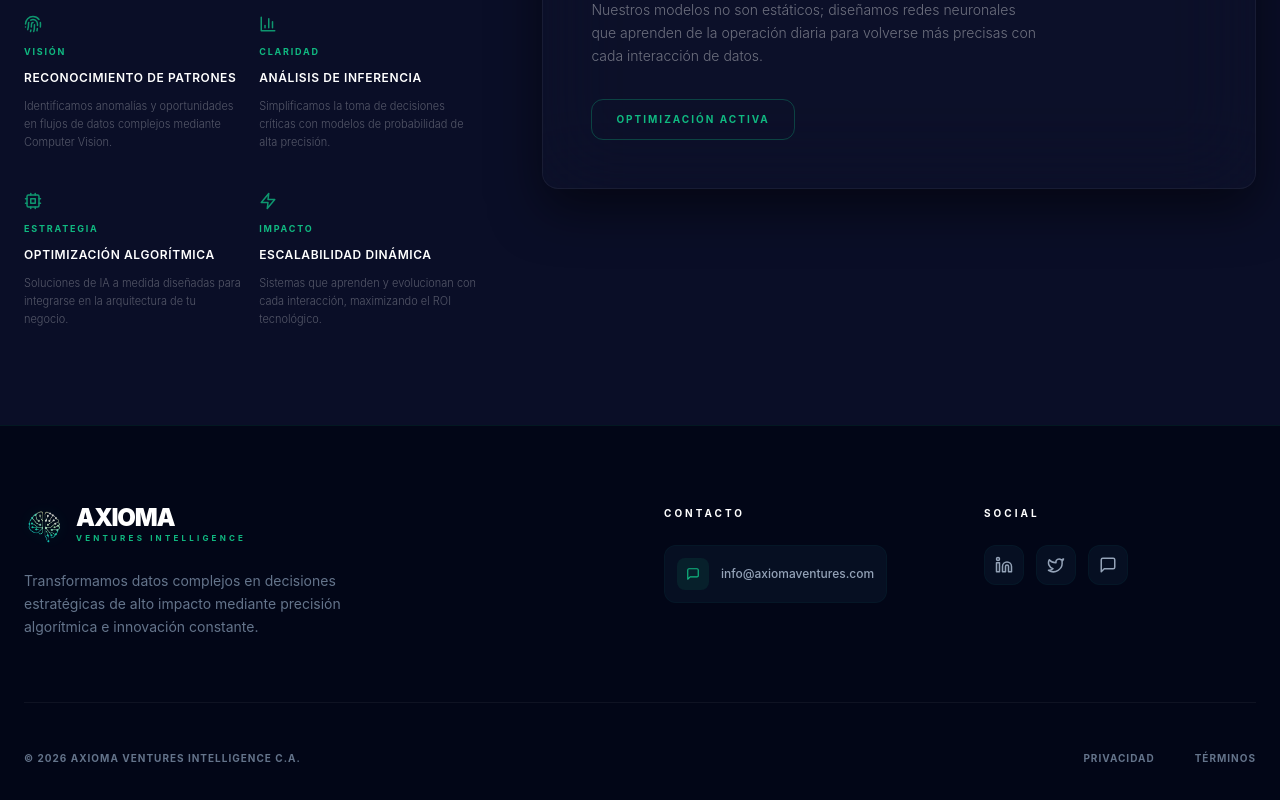
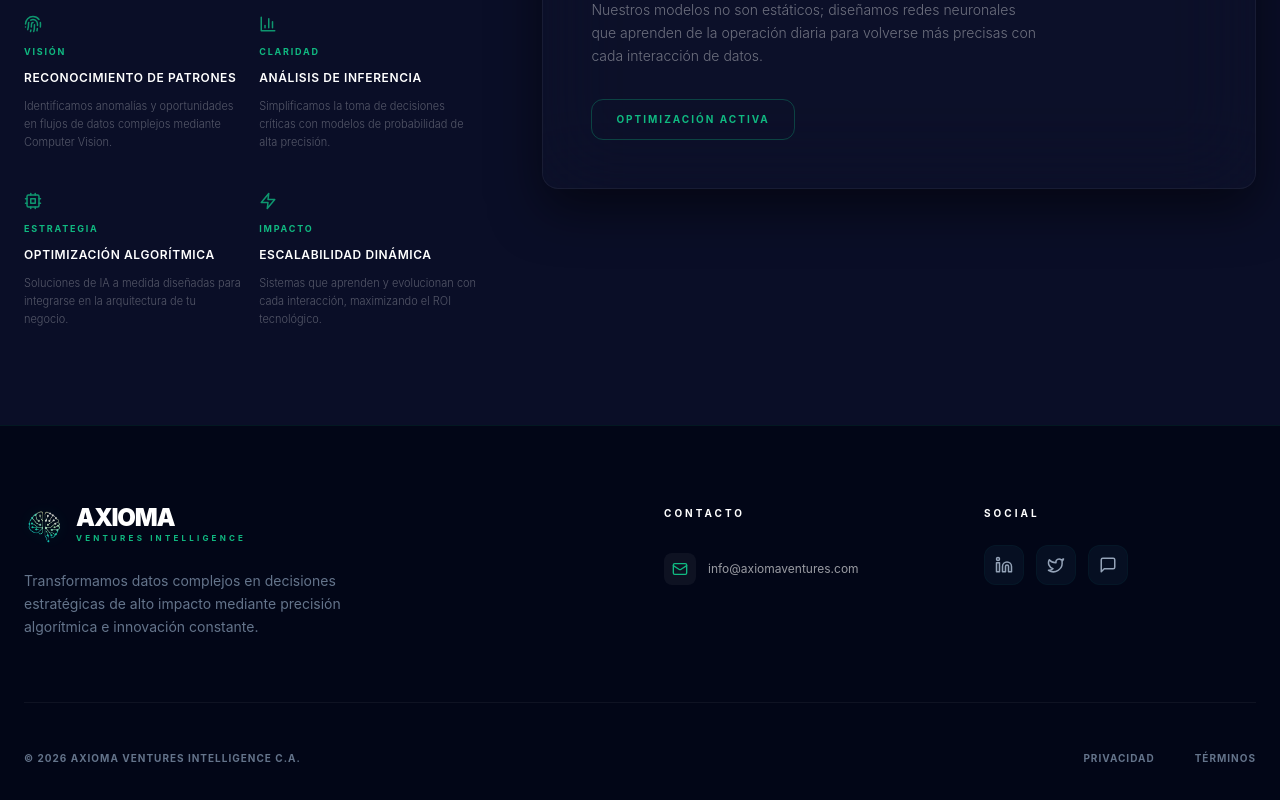
Before and after one commit to joeduar/axioma-intelligence, a React (Vite) app in the folder frontend/: page / in a window 1280 px wide. Shown: the part 2671-3471 px from the top of the page. Built offline with nearby package versions, Linux system fonts and the light colour scheme.

Commit message:
Actualización de desarrollo

```diff
--- a/frontend/src/components/Footer.tsx
+++ b/frontend/src/components/Footer.tsx
@@ -1,6 +1,6 @@
 import React from 'react';
 import { Link } from 'react-router-dom';
-import { Linkedin, Twitter, MessageSquare } from 'lucide-react';
+import { Linkedin, Twitter, MessageSquare, Mail } from 'lucide-react';
 
 const Footer = () => {
   return (
@@ -31,14 +31,16 @@ const Footer = () => {
             </p>
           </div>
 
-          {/* COLUMNA 2: CONTACTO */}
+           {/* Columna 2: Contacto */}
           <div>
-            <h4 className="text-white font-bold text-[10px] tracking-[0.3em] uppercase mb-6">Contacto</h4>
-            <div className="flex items-center gap-3 p-3 rounded-xl bg-[#0a192f]/50 border border-[#10B981]/5 w-fit">
-              <div className="w-8 h-8 rounded-lg bg-[#10B981]/10 flex items-center justify-center">
-                <MessageSquare size={14} className="text-[#10B981]" />
-              </div>
-              <span className="text-xs text-slate-400 font-medium">info@axiomaventures.com</span>
+            <h4 className="text-white font-bold text-[10px] uppercase tracking-[0.3em] mb-8">Contacto</h4>
+            <div className="space-y-4">
+              <a href="mailto:info@axiomaventures.com" className="flex items-center gap-3 group">
+                <div className="w-8 h-8 rounded-lg bg-white/5 flex items-center justify-center text-[#10B981] group-hover:bg-[#10B981]/20 transition-all">
+                  <Mail size={16} />
+                </div>
+                <span className="text-white/60 text-xs group-hover:text-white transition-colors">info@axiomaventures.com</span>
+              </a>
             </div>
           </div>
 
```
